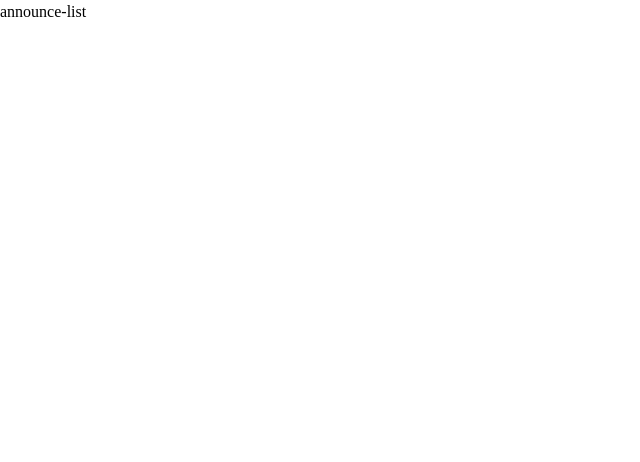
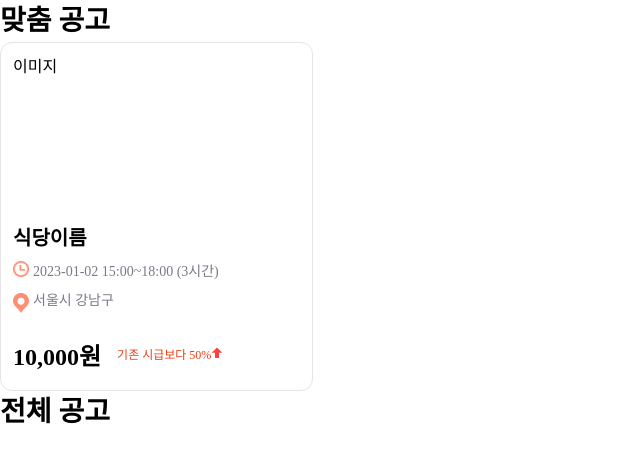
Before and after one commit to 902z/gheupPAY, a Next.js app: page /announce-list in a window 1280 px wide. Shown: the top 462 px of the page, without its empty margins (0-640 px from the left). Built offline with nearby package versions, Linux system fonts and the light colour scheme; a web font is replaced by a local one.

Commit message:
💄 ui: 카드 UI 구현

```diff
--- /dev/null
+++ b/app/(route)/(alba)/announce-list/_components/AnnounceCard.tsx
@@ -0,0 +1,37 @@
+import Image from "next/image";
+import React from "react";
+import clock from "@/public/icons/clock.png";
+import mapPin from "@/public/icons/map-pin.png";
+import arrowUpRed40 from "@/public/icons/arrow-up-red-40.png";
+
+export default function AnnounceCard() {
+  return (
+    <div className="h-[261px] w-[171px] rounded-[12px] border border-gray-20 bg-white p-3 md:h-[349px] md:w-[313px]">
+      <div className="h-[82px] w-[147px] rounded-[12px] md:h-[160px] md:w-[280px]">이미지</div>
+      <p className="py-2 font-bold md:text-l">식당이름</p>
+      <div className="flex items-start gap-1">
+        <div className="h-4 w-4">
+          <Image src={clock} alt="시간" />
+        </div>
+        <p className="text-s text-gray-50 md:text-m">
+          2023-01-02 <br className="md:hidden" /> 15:00~18:00 (3시간)
+        </p>
+      </div>
+      <div className="flex items-center gap-1">
+        <div className="h-4 w-4">
+          <Image src={mapPin} alt="장소" />
+        </div>
+        <p className="py-2 text-s text-gray-50 md:text-m">서울시 강남구</p>
+      </div>
+      <div className="flex flex-col md:flex-row md:gap-4 md:py-4">
+        <p className="text-ml pt-1 font-bold md:text-xl">10,000원</p>
+        <p className="text-primary flex items-center text-s">
+          기존 시급보다 50%
+          <div className="h-4 w-4">
+            <Image src={arrowUpRed40} alt="up" />
+          </div>
+        </p>
+      </div>
+    </div>
+  );
+}
--- a/app/(route)/(alba)/announce-list/page.tsx
+++ b/app/(route)/(alba)/announce-list/page.tsx
@@ -1,5 +1,12 @@
 import React from "react";
+import AnnounceCard from "./_components/AnnounceCard";
 
 export default function page() {
-  return <div>announce-list</div>;
+  return (
+    <div>
+      <h2 className="font-bold text-2xl">맞춤 공고</h2>
+      <AnnounceCard />
+      <h2 className="font-bold text-2xl">전체 공고</h2>
+    </div>
+  );
 }
```
